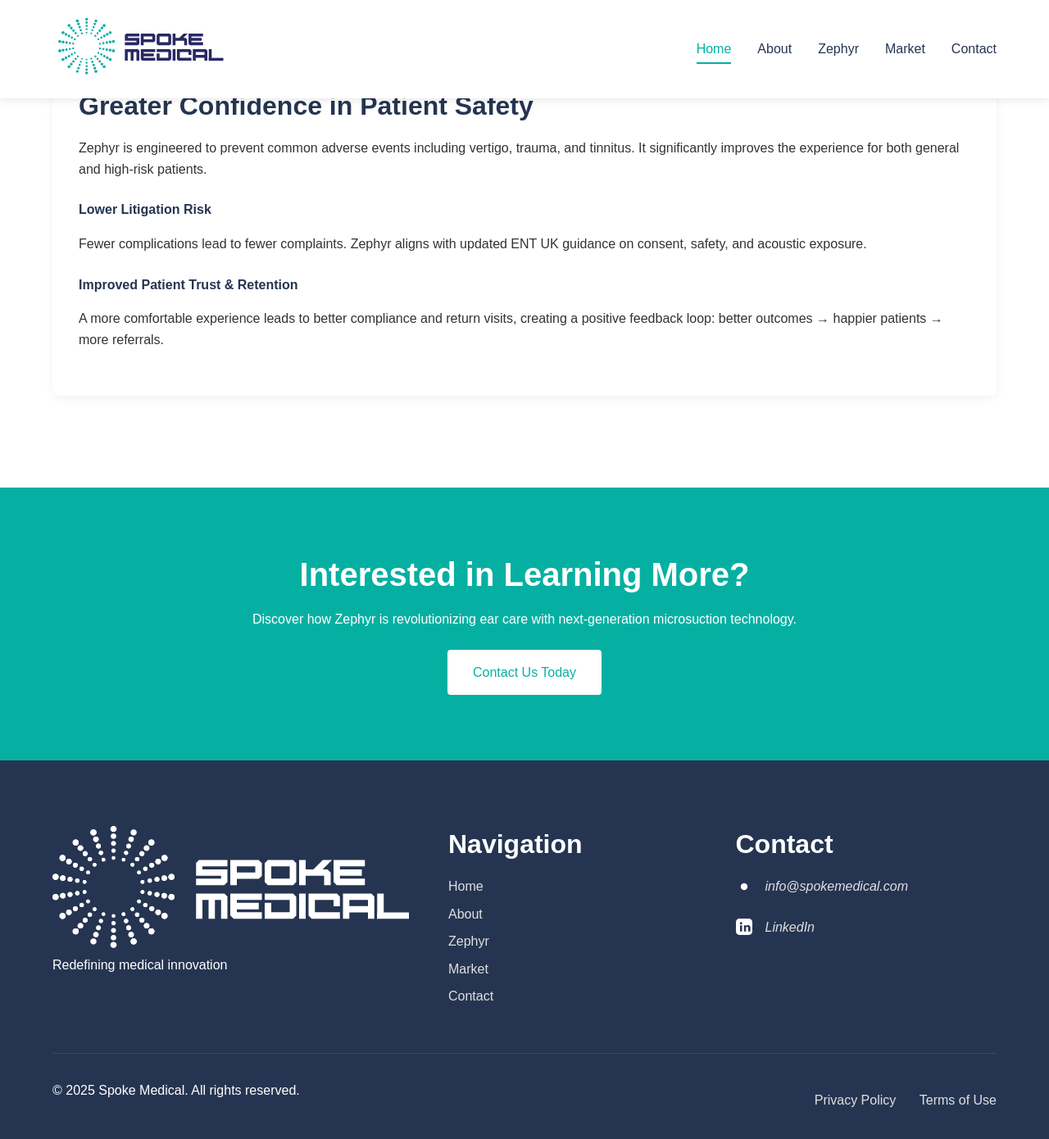
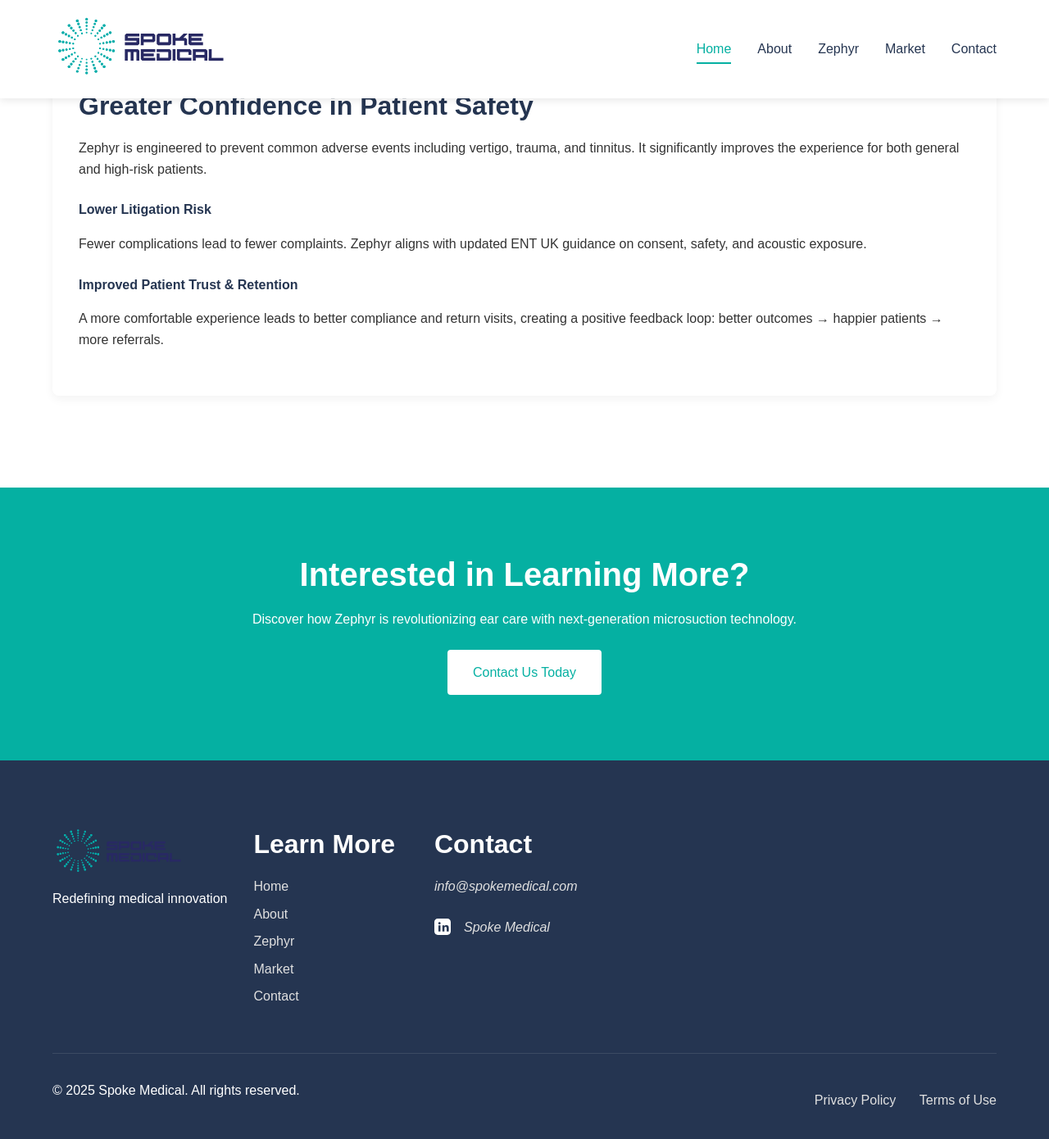
Before and after one commit to stevemilton/spokemedical, a Jekyll site: the page index.html, which Jekyll copies as it is, in a window 1280 px wide and 1400 px high, scrolled down 2005 px. Shown: the top 1390 px of the window at 82% size. Built offline with Jekyll 4.4.1, drawn with Linux system fonts in a browser that asks for light colours.

Commit message:
Update index.html
Footer changes

```diff
--- a/index.html
+++ b/index.html
@@ -5,6 +5,48 @@
   <meta name="viewport" content="width=device-width, initial-scale=1.0">
   <title>Spoke Medical | Home</title>
   <link rel="stylesheet" href="css/styles.css">
+  <style>
+    .footer a {
+      transition: color 0.3s ease;
+    }
+    .footer a:hover {
+      color: var(--primary-color);
+    }
+    .footer-content {
+      display: flex;
+      flex-wrap: wrap;
+      gap: 2rem;
+    }
+    .footer-logo img {
+      height: 60px;
+      margin-bottom: 0.5rem;
+    }
+    .footer-links {
+      display: flex;
+      flex-direction: row;
+      gap: 3rem;
+    }
+    .footer-contact svg {
+      width: 20px;
+      height: 20px;
+      vertical-align: middle;
+      margin-right: 0.5rem;
+      display: inline-block;
+    }
+    .footer-contact address p {
+      display: flex;
+      align-items: center;
+      gap: 0.5rem;
+    }
+    @media (max-width: 768px) {
+      .footer-content {
+        flex-direction: column;
+      }
+      .footer-links {
+        flex-direction: column;
+      }
+    }
+  </style>
 </head>
 <body>
   <!-- Header -->
@@ -189,17 +231,17 @@
     </div>
   </section>
 
-  <!-- Footer -->
+ <!-- Footer -->
   <footer class="footer" role="contentinfo">
     <div class="container">
       <div class="footer-content">
         <div class="footer-logo">
-          <img src="images/whitelogo.jpg" alt="Spoke Medical Logo">
+          <img src="images/logo.svg" alt="Spoke Medical Logo">
           <p class="tagline">Redefining medical innovation</p>
         </div>
         <div class="footer-links">
           <div class="footer-nav">
-            <h3>Navigation</h3>
+            <h3>Learn More</h3>
             <ul>
               <li><a href="index.html">Home</a></li>
               <li><a href="about.html">About</a></li>
@@ -212,16 +254,13 @@
             <h3>Contact</h3>
             <address>
               <p>
-                <svg xmlns="http://www.w3.org/2000/svg" fill="none" viewBox="0 0 24 24" stroke="currentColor">
-                  <path stroke-linecap="round" stroke-linejoin="round" stroke-width="2" d="M16 12H8m8 0a4 4 0 10-8 0 4 4 0 008 0z" />
-                </svg>
                 <a href="mailto:info@spokemedical.com">info@spokemedical.com</a>
               </p>
               <p>
                 <svg xmlns="http://www.w3.org/2000/svg" fill="currentColor" viewBox="0 0 24 24">
                   <path d="M19 0h-14c-2.76 0-5 2.24-5 5v14c0 2.76 2.24 5 5 5h14c2.76 0 5-2.24 5-5v-14c0-2.76-2.24-5-5-5zm-10 19h-3v-9h3v9zm-1.5-10.27c-.97 0-1.75-.78-1.75-1.75s.78-1.75 1.75-1.75 1.75.78 1.75 1.75-.79 1.75-1.75 1.75zm13.5 10.27h-3v-4.5c0-1.08-.02-2.46-1.5-2.46-1.5 0-1.73 1.17-1.73 2.38v4.58h-3v-9h2.88v1.23h.04c.4-.76 1.38-1.56 2.85-1.56 3.05 0 3.62 2.01 3.62 4.62v4.71z"/>
                 </svg>
-                <a href="https://www.linkedin.com/company/spokemedical/" target="_blank" rel="noopener">LinkedIn</a>
+                <a href="https://www.linkedin.com/company/spokemedical/" target="_blank" rel="noopener">Spoke Medical</a>
               </p>
             </address>
           </div>
```
